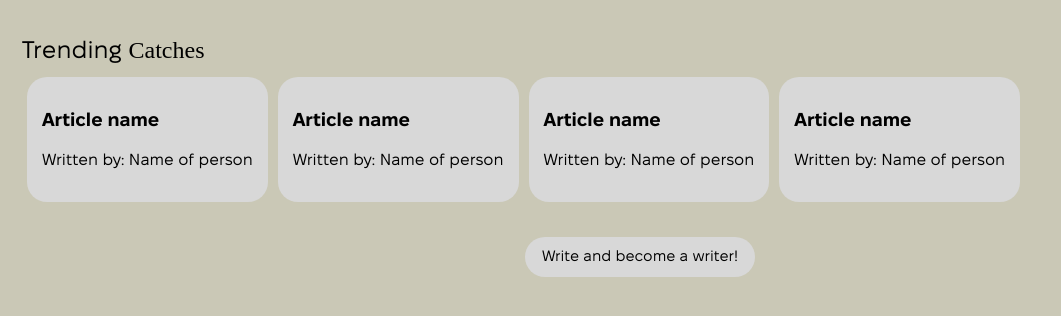
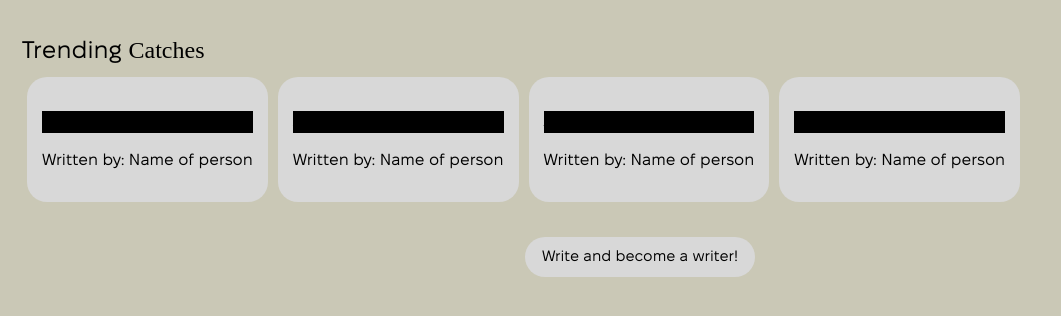
Before and after one commit to Abhi-Flex23/CatchUp, a plain HTML site: page index.html in a window 1280 px wide. Shown: the part 98-414 px from the top of the page, without its empty margins (0-1061 px from the left). Drawn offline with Linux system fonts and the light colour scheme; a script that the page names is missing; a web font is replaced by a local one.

Commit message:
Modified style

```diff
--- a/css/styles.css
+++ b/css/styles.css
@@ -71,6 +71,7 @@ span {
     font-family: Fixel;
     font-size: 15px;
     cursor: pointer;
+    color: black;
 }
 
 .writer {
@@ -86,6 +87,8 @@ span {
     cursor: pointer;
 }
 
-@media (max-width: 768px) {
-
+h3 {
+    background-color: black;
+    font-family: Fixel;
+    font-weight: normal;
 }
```
Also changed, not shown: articles/OpenHarmony.html (added).
